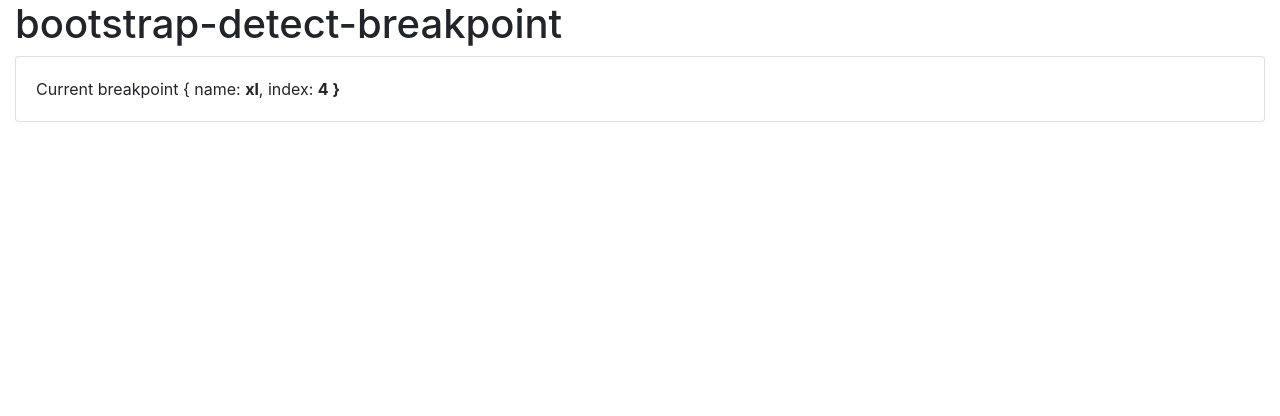
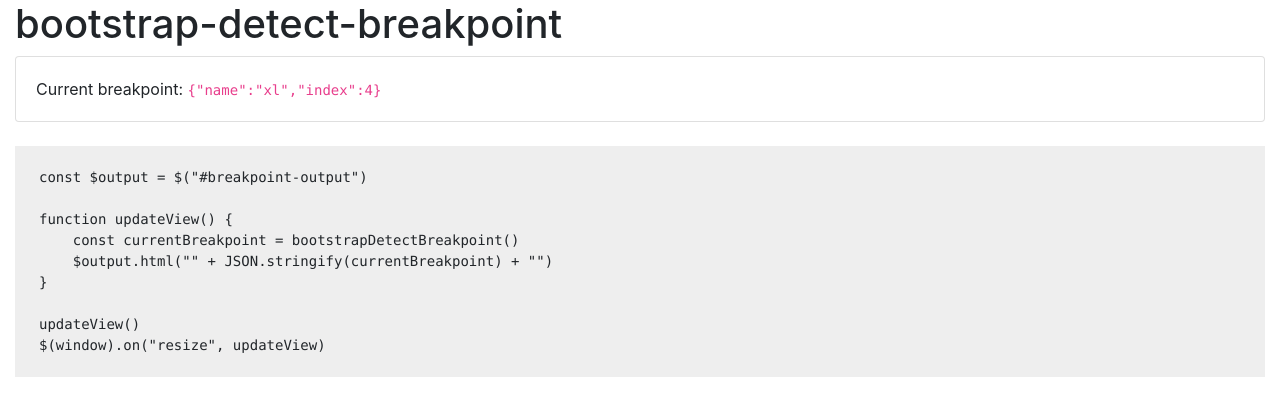
Before and after one commit to shaack/bootstrap-detect-breakpoint, a website: page index.html in a window 1280 px wide. Drawn offline with nearby package versions, Linux system fonts and the light colour scheme.

Commit message:
performance optimization

```diff
--- a/index.html
+++ b/index.html
@@ -4,26 +4,43 @@
     <meta charset="UTF-8">
     <title>Bootstrap 4 detect breakpoints</title>
     <link rel="stylesheet" href="https://cdn.jsdelivr.net/npm/bootstrap@4.6.0/dist/css/bootstrap.min.css">
+    <style>
+        pre {
+            background-color: #eee;
+            padding: 0 1.5rem;
+        }
+    </style>
 </head>
 <body>
 <div class="container-fluid">
     <h1>bootstrap-detect-breakpoint</h1>
-    <div class="card">
+    <div class="card mb-4">
         <div class="card-body">
-            Current breakpoint <span id="breakpoint"></span>
+            Current breakpoint: <span id="breakpoint-output"></span>
         </div>
     </div>
+    <pre><code>
+const $output = $("#breakpoint-output")
+
+function updateView() {
+    const currentBreakpoint = bootstrapDetectBreakpoint()
+    $output.html("<code>" + JSON.stringify(currentBreakpoint) + "</code>")
+}
+
+updateView()
+$(window).on("resize", updateView)
+    </code></pre>
 </div>
 <script src="src/bootstrap-detect-breakpoint.js"></script>
 <script src="https://code.jquery.com/jquery-3.6.0.slim.min.js"
         integrity="sha256-u7e5khyithlIdTpu22PHhENmPcRdFiHRjhAuHcs05RI=" crossorigin="anonymous"></script>
 <script src="https://cdn.jsdelivr.net/npm/bootstrap@4.6.0/dist/js/bootstrap.bundle.min.js"></script>
 <script>
-    var $output = $("#breakpoint")
+    const $output = $("#breakpoint-output")
 
     function updateView() {
-        var currentBreakpoint = bootstrapDetectBreakpoint()
-        $output.html("{ name: <b>" + currentBreakpoint.name + "</b>, index: <b>" + currentBreakpoint.index + " }</b>")
+        const currentBreakpoint = bootstrapDetectBreakpoint()
+        $output.html("<code>" + JSON.stringify(currentBreakpoint) + "</code>")
     }
 
     updateView()
--- a/src/bootstrap-detect-breakpoint.js
+++ b/src/bootstrap-detect-breakpoint.js
@@ -1,13 +1,16 @@
 const bootstrapDetectBreakpoint = function () {
-    const breakpointNames = ["xl", "lg", "md", "sm", "xs"]
-    let breakpointValues = []
-    for (const breakpointName of breakpointNames) {
-        breakpointValues[breakpointName] = window.getComputedStyle(document.documentElement).getPropertyValue('--breakpoint-' + breakpointName)
+    // cache some values on first call
+    if (!this.breakpointValues) {
+        this.breakpointNames = ["xl", "lg", "md", "sm", "xs"]
+        this.breakpointValues = []
+        for (const breakpointName of this.breakpointNames) {
+            this.breakpointValues[breakpointName] = window.getComputedStyle(document.documentElement).getPropertyValue('--breakpoint-' + breakpointName)
+        }
     }
-    let i = breakpointNames.length
-    for (const breakpointName of breakpointNames) {
+    let i = this.breakpointNames.length
+    for (const breakpointName of this.breakpointNames) {
         i--
-        if (window.matchMedia("(min-width: " + breakpointValues[breakpointName] + ")").matches) {
+        if (window.matchMedia("(min-width: " + this.breakpointValues[breakpointName] + ")").matches) {
             return {name: breakpointName, index: i}
         }
     }
```
Also changed, not shown: README.md.
